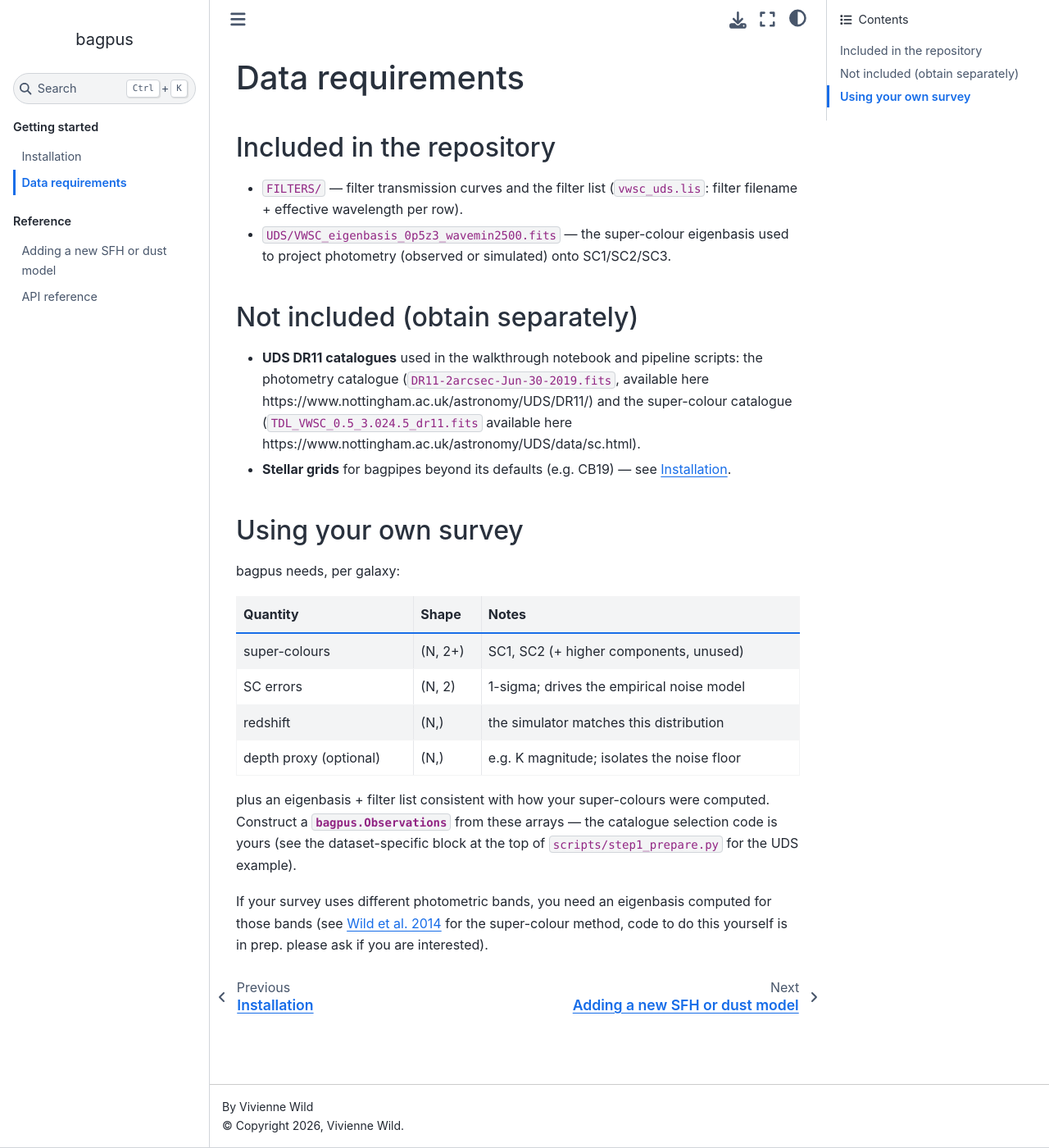
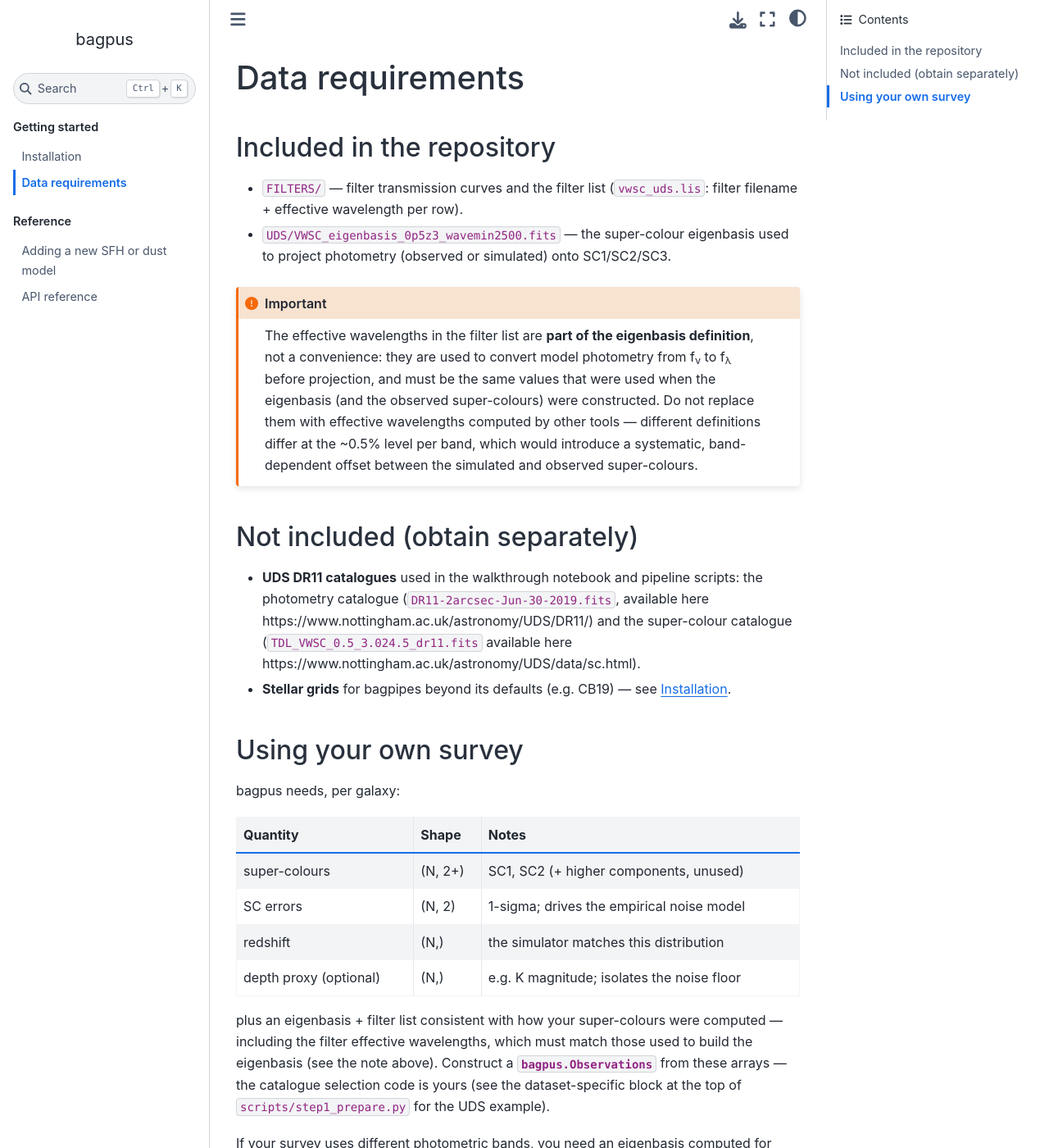
Before and after one commit to SEDMORPH/bagpus, a Sphinx documentation site: the page built from docs/data.md, in a window 1280 px wide and 1400 px high. Shown: the whole window at 82% size. Built offline with Sphinx 7.4.7 and the Sphinx Book theme 1.1.4, drawn with Linux system fonts in a browser that asks for light colours; pages that are not in the unit, such as notebooks, are missing from menus.

Commit message:
Document that filter effective wavelengths are part of the eigenbasis definition
They are used for the f_nu -> f_lambda conversion before eigenbasis
projection and must match the values used to construct the eigenbasis and
the observed super-colours; recomputing them from the transmission curves
(~0.5% different per band) would bias the model-data comparison.

Co-Authored-By: Claude Fable 5 <noreply@anthropic.com>

````diff
--- a/docs/data.md
+++ b/docs/data.md
@@ -6,6 +6,17 @@
   (`vwsc_uds.lis`: filter filename + effective wavelength per row).
 * `UDS/VWSC_eigenbasis_0p5z3_wavemin2500.fits` — the super-colour eigenbasis
   used to project photometry (observed or simulated) onto SC1/SC2/SC3.
+
+```{important}
+The effective wavelengths in the filter list are **part of the eigenbasis
+definition**, not a convenience: they are used to convert model photometry
+from f<sub>ν</sub> to f<sub>λ</sub> before projection, and must be the same
+values that were used when the eigenbasis (and the observed super-colours)
+were constructed. Do not replace them with effective wavelengths computed by
+other tools — different definitions differ at the ~0.5% level per band, which
+would introduce a systematic, band-dependent offset between the simulated and
+observed super-colours.
+```
 
 ## Not included (obtain separately)
 
@@ -27,9 +38,11 @@ bagpus needs, per galaxy:
 | depth proxy (optional) | (N,) | e.g. K magnitude; isolates the noise floor |
 
 plus an eigenbasis + filter list consistent with how your super-colours were
-computed. Construct a {class}`bagpus.Observations` from these arrays — the
-catalogue selection code is yours (see the dataset-specific block at the top
-of `scripts/step1_prepare.py` for the UDS example).
+computed — including the filter effective wavelengths, which must match those
+used to build the eigenbasis (see the note above). Construct a
+{class}`bagpus.Observations` from these arrays — the catalogue selection code
+is yours (see the dataset-specific block at the top of
+`scripts/step1_prepare.py` for the UDS example).
 
 If your survey uses different photometric bands, you need an eigenbasis
 computed for those bands (see
````
Also changed, not shown: 1 other file.
